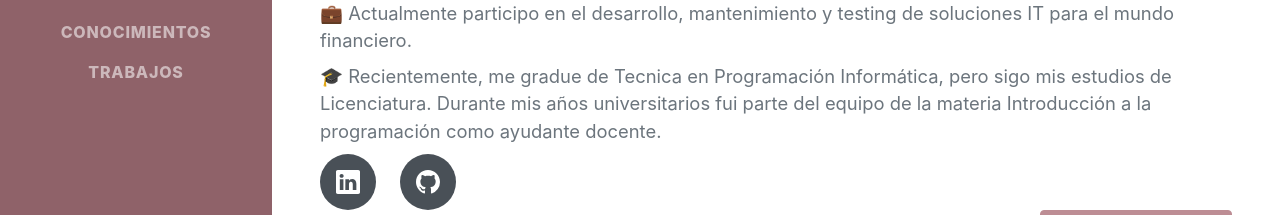
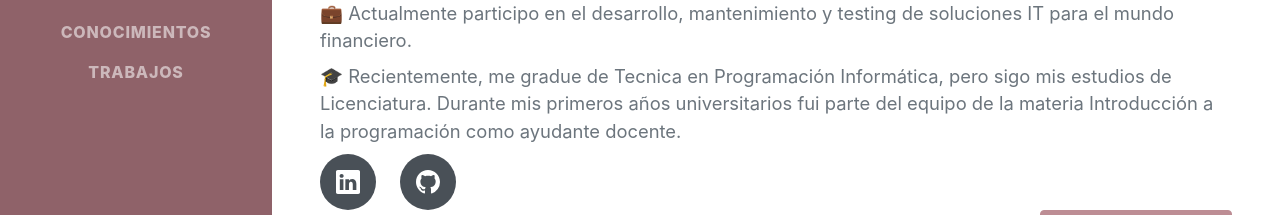
Before and after one commit to AntonellaDatri/antonelladatri.github.io, a React (Create React App) app: page / in a window 1280 px wide. Shown: the part 416-631 px from the top of the page. Built offline with nearby package versions, Linux system fonts and the light colour scheme.

Commit message:
Update About.js

```diff
--- a/src/components/About.js
+++ b/src/components/About.js
@@ -13,7 +13,7 @@ function About() {
             </div>
             <p className="lead mb-2">👋 Hola, soy Anto, una desarrolladora de software y estudiante de informática de la Universidad Nacional de Quilmes.</p>
             <p className="lead mb-2">💼 Actualmente participo en el desarrollo, mantenimiento y testing de soluciones IT para el mundo financiero.</p>
-            <p className="lead mb-2">🎓 Recientemente, me gradue de Tecnica en Programación Informática, pero sigo mis estudios de Licenciatura. Durante mis años universitarios fui parte del equipo de la materia Introducción a la programación como ayudante docente.</p>
+            <p className="lead mb-2">🎓 Recientemente, me gradue de Tecnica en Programación Informática, pero sigo mis estudios de Licenciatura. Durante mis primeros años universitarios fui parte del equipo de la materia Introducción a la programación como ayudante docente.</p>
 
             <div className="social-icons">
                 <a target='_blank' rel="noreferrer" className="social-icon " href="https://www.linkedin.com/in/antonella-d-atri-0b8418197/!"><BsLinkedin/></a>
```
